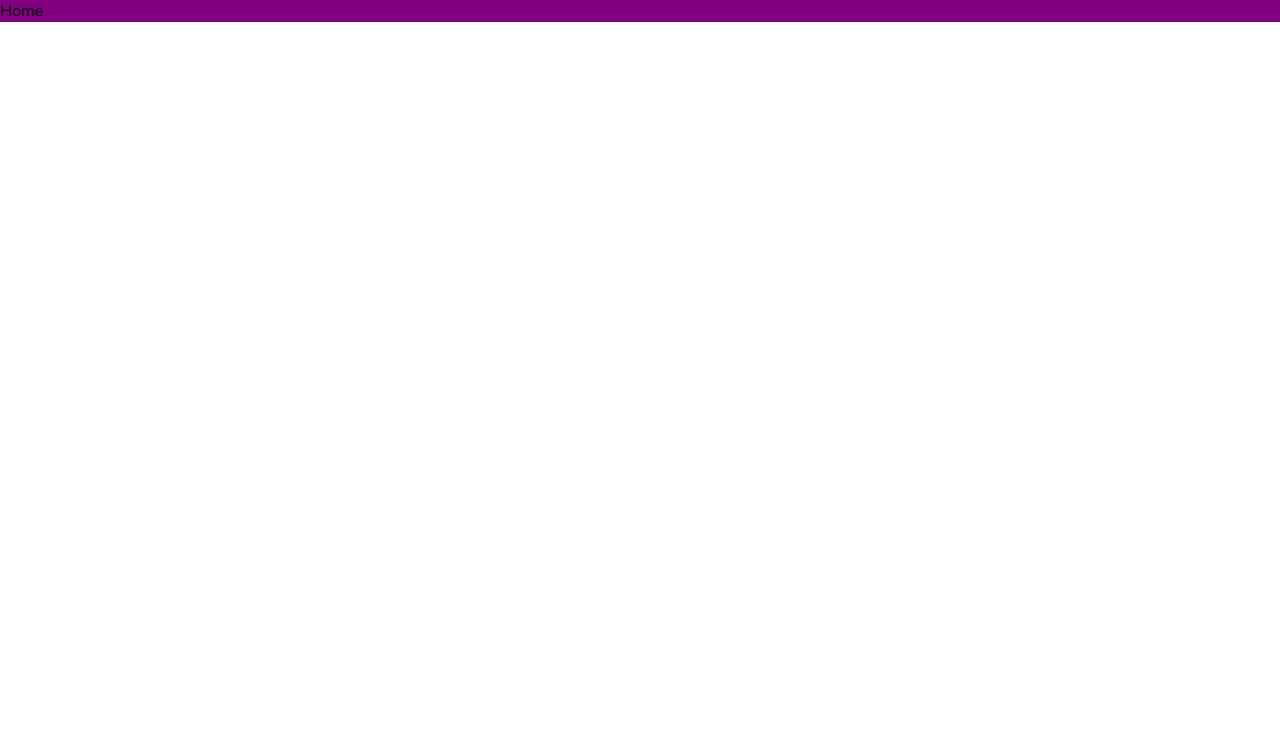
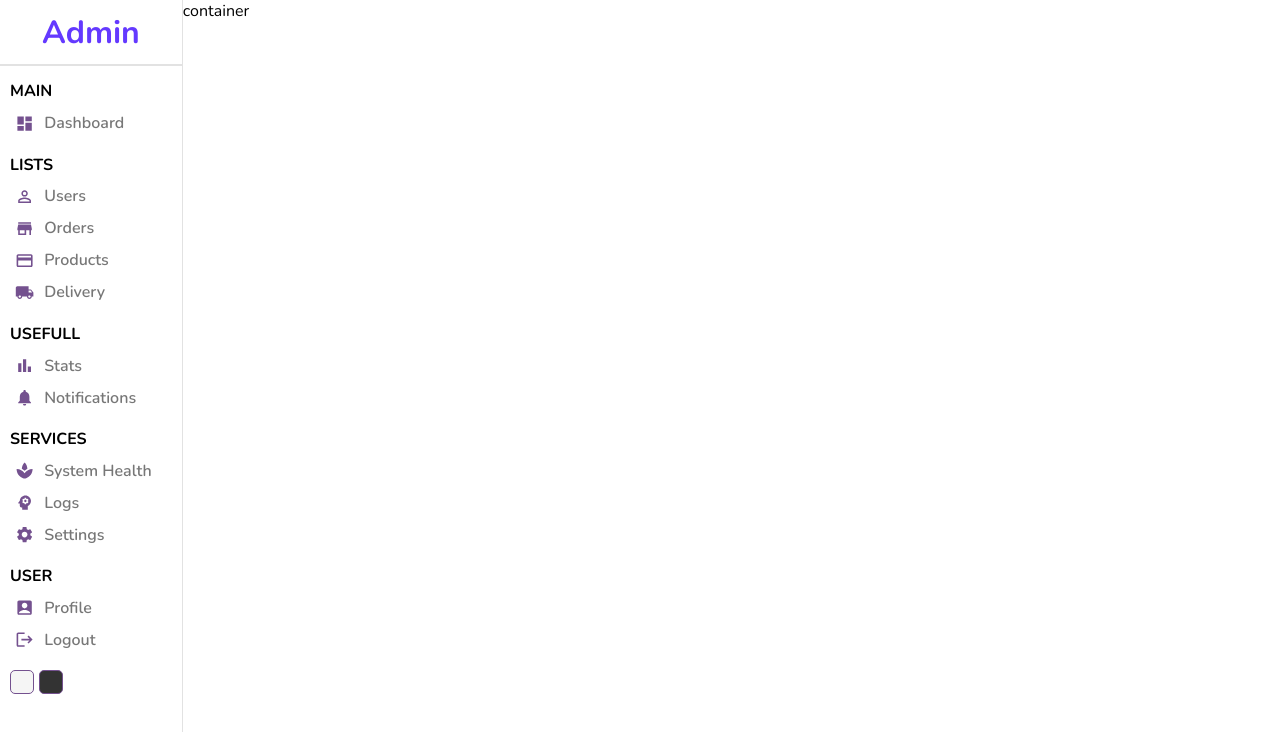
Before and after one commit to adnan725/admin-dashboard, a React (Create React App) app: page / in a window 1280 px wide. Shown: the top 732 px of the page. Built offline with nearby package versions, Linux system fonts and the light colour scheme.

Commit message:
created sidebar content

```diff
--- a/package.json
+++ b/package.json
@@ -3,6 +3,10 @@
   "version": "0.1.0",
   "private": true,
   "dependencies": {
+    "@emotion/react": "^11.10.0",
+    "@emotion/styled": "^11.10.0",
+    "@mui/icons-material": "^5.8.4",
+    "@mui/material": "^5.10.0",
     "@testing-library/jest-dom": "^5.16.5",
     "@testing-library/react": "^13.3.0",
     "@testing-library/user-event": "^13.5.0",
--- /dev/null
+++ b/src/components/Sidebar/Sidebar.jsx
@@ -0,0 +1,89 @@
+import styles from "./Sidebar.module.scss";
+import DashboardIcon from "@mui/icons-material/Dashboard";
+import PersonOutlineIcon from "@mui/icons-material/PersonOutline";
+import StoreIcon from "@mui/icons-material/Store";
+import CreditCardIcon from "@mui/icons-material/CreditCard";
+import LocalShippingIcon from "@mui/icons-material/LocalShipping";
+import BarChartIcon from "@mui/icons-material/BarChart";
+import NotificationsIcon from "@mui/icons-material/Notifications";
+import SpaIcon from "@mui/icons-material/Spa";
+import SettingsIcon from "@mui/icons-material/Settings";
+import AccountBoxIcon from "@mui/icons-material/AccountBox";
+import LogoutIcon from "@mui/icons-material/Logout";
+import PsychologyIcon from "@mui/icons-material/Psychology";
+
+const Sidebar = () => {
+  return (
+    <>
+      <div className={styles.sidebar}>
+        <div className={styles.top}>
+          <span className={styles.logo}>Admin</span>
+        </div>
+        <hr />
+        <div className={styles.center}>
+          <ul>
+            <p className={styles.title}>MAIN</p>
+            <span>
+              <DashboardIcon className={styles.icon} />
+              <li>Dashboard</li>
+            </span>
+            <p className={styles.title}>LISTS</p>
+            <span>
+              <PersonOutlineIcon className={styles.icon} />
+              <li>Users</li>
+            </span>
+            <span>
+              <StoreIcon className={styles.icon} />
+              <li>Orders</li>
+            </span>
+            <span>
+              <CreditCardIcon className={styles.icon} />
+              <li>Products</li>
+            </span>
+            <span>
+              <LocalShippingIcon className={styles.icon} />
+              <li>Delivery</li>
+            </span>
+            <p className={styles.title}>USEFULL</p>
+            <span>
+              <BarChartIcon className={styles.icon} />
+              <li>Stats</li>
+            </span>
+            <span>
+              <NotificationsIcon className={styles.icon} />
+              <li>Notifications</li>
+            </span>
+            <p className={styles.title}>SERVICES</p>
+            <span>
+              <SpaIcon className={styles.icon} />
+              <li>System Health</li>
+            </span>
+            <span>
+              <PsychologyIcon className={styles.icon} />
+              <li>Logs</li>
+            </span>
+            <span>
+              <SettingsIcon className={styles.icon} />
+              <li>Settings</li>
+            </span>
+            <p className={styles.title}>USER</p>
+            <span>
+              <AccountBoxIcon className={styles.icon} />
+              <li>Profile</li>
+            </span>
+            <span>
+              <LogoutIcon className={styles.icon} />
+              <li>Logout</li>
+            </span>
+          </ul>
+        </div>
+        <div className={styles.bottom}>
+          <div className={styles.colorOptions}></div>
+          <div className={styles.colorOptions}></div>
+        </div>
+      </div>
+    </>
+  );
+};
+
+export default Sidebar;
--- /dev/null
+++ b/src/components/Sidebar/Sidebar.module.scss
@@ -0,0 +1,86 @@
+.sidebar {
+  border-right: 0.3px solid rgb(226, 226, 226);
+  min-height: 100vh;
+
+  .top {
+    height: 4rem;
+    display: flex;
+    justify-content: center;
+    align-items: center;
+
+    .logo {
+      font-size: 2rem;
+      font-weight: bold;
+      color: #6439ff;
+    }
+  }
+
+  hr {
+    height: 0;
+    border: 0.3px solid rgb(226, 226, 226);
+  }
+
+  .center {
+    padding-left: 10px;
+
+    ul {
+      list-style: none;
+      margin: 0;
+      padding: 0;
+
+      .title {
+        font-size: 1rem;
+        font-weight: bold;
+        counter-reset: #999;
+        margin-top: 0.9rem;
+        margin-bottom: 0.3rem;
+      }
+
+      span {
+        display: flex;
+        align-items: center;
+        gap: 10px;
+        padding: 5px;
+        cursor: pointer;
+
+        &:hover {
+          background-color: #ece8ff;
+        }
+
+        .icon {
+          font-size: 1.2rem;
+          color: #74518f;
+        }
+
+        li {
+          font-size: 1rem;
+          color: #777;
+          font-weight: 600;
+        }
+      }
+    }
+  }
+
+  .bottom {
+    display: flex;
+    align-items: center;
+    margin: 10px 0 20px 10px;
+    gap: 5px;
+    height: 2rem;
+
+    .colorOptions {
+      width: 1.5rem;
+      height: 1.5rem;
+      border-radius: 5px;
+      border: 1px solid #74518f;
+      cursor: pointer;
+
+      &:nth-child(1) {
+        background-color: whitesmoke;
+      }
+      &:nth-child(2) {
+        background-color: #333;
+      }
+    }
+  }
+}
--- a/src/pages/Home/Home.jsx
+++ b/src/pages/Home/Home.jsx
@@ -1,10 +1,16 @@
 import React from "react";
 import styles from "./Home.module.scss";
+import Sidebar from "../../components/Sidebar/Sidebar";
 
 const Home = () => {
   return (
     <>
-      <p className={styles.home}>Home</p>
+      <div className={styles.home}>
+        <div className={styles.sidebar}>
+          <Sidebar />
+        </div>
+        <div className={styles.homeContainer}>container</div>
+      </div>
     </>
   );
 };
--- a/src/pages/Home/Home.module.scss
+++ b/src/pages/Home/Home.module.scss
@@ -1,3 +1,11 @@
 .home {
-  background-color: purple;
+  display: flex;
+
+  .homeContainer {
+    flex: 6;
+  }
+
+  .sidebar {
+    flex: 1;
+  }
 }
```
Also changed, not shown: src/components/Navbar/Navbar.jsx (added, +11 -0 lines), src/components/Navbar/Navbar.module.scss (added), 1 other file (tests, documents, lock files or other folders).
